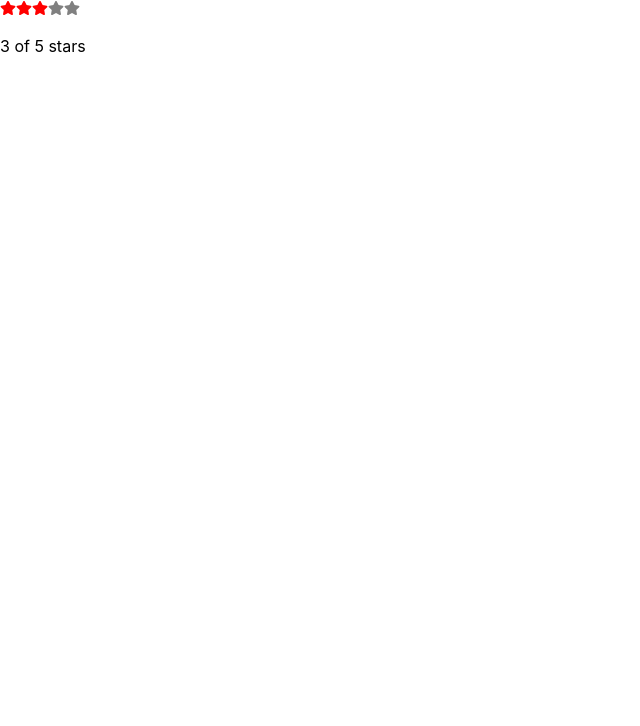
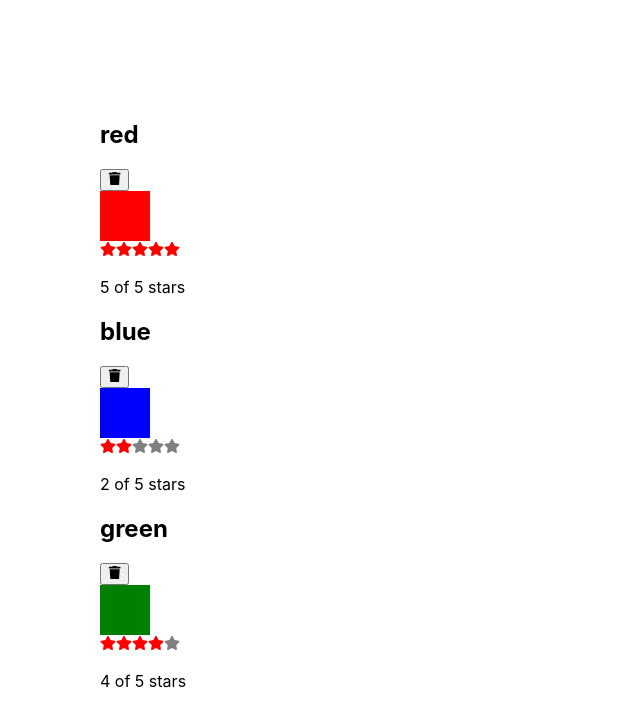
Before and after one commit to hogan-tech/Hogan.tech, a React (Create React App) app in the folder my-app/: page / in a window 1280 px wide. Shown: the top 726 px of the page, without its empty margins (0-640 px from the left). Built offline with nearby package versions, Linux system fonts and the light colour scheme.

Commit message:
feat: extract color list

```diff
--- a/my-app/src/components/App.jsx
+++ b/my-app/src/components/App.jsx
@@ -1,7 +1,19 @@
 import React from 'react'
-import StarRating from './StarRating'
+import { useState } from 'react'
+import ColorList from './ColorList'
 
+const colorData = [
+    { id: "1", title: "red", color: "red", rating: 5 },
+    { id: "2", title: "blue", color: "blue", rating: 2 },
+    { id: "3", title: "green", color: "green", rating: 4 },
+]
 
 export default function App() {
-    return <StarRating></StarRating>
+    const [colors, setColors] = useState(colorData)
+    return <ColorList colors={colors} onRemoveColor={
+        id => {
+            const newColors = colors.filter(color => color.id !== id);
+            setColors(newColors)
+        }
+    } ></ColorList>
 }
--- /dev/null
+++ b/my-app/src/components/Color.jsx
@@ -0,0 +1,16 @@
+import React from 'react'
+import StarRating from './StarRating'
+import { FaTrash } from 'react-icons/fa'
+
+export default function Color({ id, title, color, rating, onRemove = f => f }) {
+    return (
+        <section>
+            <h1>{title}</h1>
+            <button onClick={() => onRemove(id)}>
+                <FaTrash />
+            </button>
+            <div style={{ height: 50, width: 50, backgroundColor: color }}></div>
+            <StarRating selectedStars={rating} />
+        </section >
+    )
+}
--- /dev/null
+++ b/my-app/src/components/ColorList.jsx
@@ -0,0 +1,11 @@
+import React from 'react'
+import Color from './Color'
+
+export default function ColorList({ colors = [], onRemoveColor = f => f }) {
+    if (!colors.length) return <div>No colors</div>;
+    return (
+        <div style={{ padding: 100 }}>
+            {colors.map(color => <Color key={color.id} {...color} onRemove={onRemoveColor} />)}
+        </div>
+    )
+}
--- a/my-app/src/components/StarRating.jsx
+++ b/my-app/src/components/StarRating.jsx
@@ -1,5 +1,4 @@
 import React from 'react'
-import { useState } from 'react';
 import { FaStar } from 'react-icons/fa'
 
 const Star = ({ selected = true, onSelect = f => f }) => (
@@ -8,14 +7,13 @@ const Star = ({ selected = true, onSelect = f => f }) => (
 
 const createArray = length => [...Array(length)];
 
-export default function StarRating({ totalStars = 5 }) {
-    const [selectedStars, setSelectedStars] = useState(3)
+export default function StarRating({ totalStars = 5, selectedStars = 0 }) {
     return <div>
         {createArray(totalStars).map((n, i) =>
             <Star
                 key={i}
                 selected={selectedStars > i}
-                onSelect={() => setSelectedStars(i + 1)} />
+               />
         )}
         <p>
             {selectedStars} of {totalStars} stars
```
